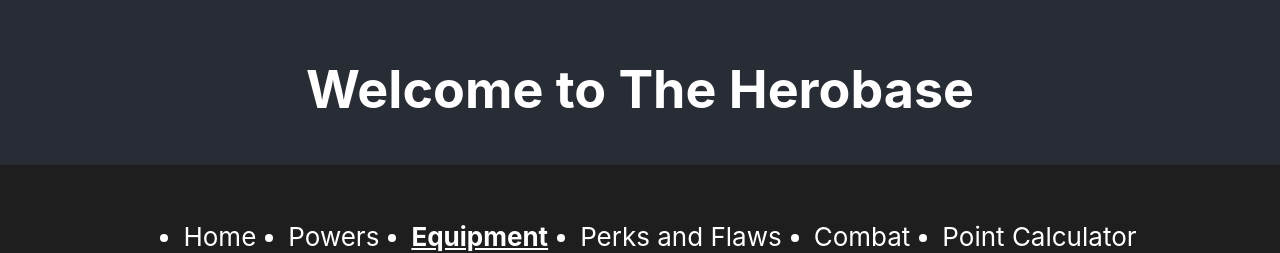
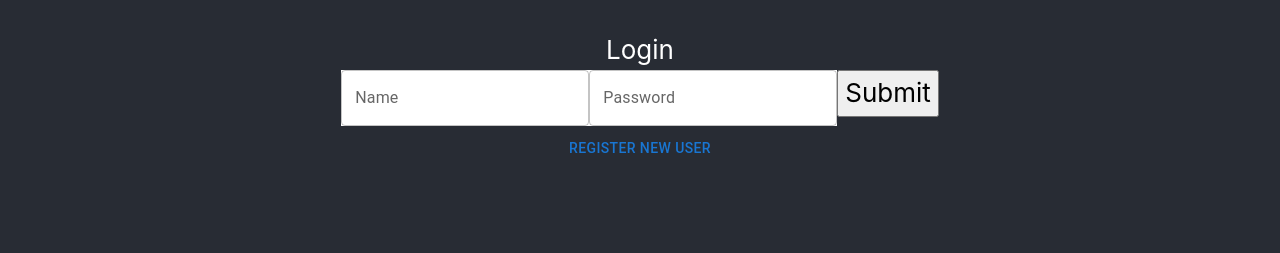
Before and after one commit to TylerAStocks/hero-base, a React (Create React App) app: page /equipment in a window 1280 px wide. Shown: the top 253 px of the page. Built offline with nearby package versions, Linux system fonts and the light colour scheme; no server answers.

Commit message:
configure login page

```diff
--- a/package.json
+++ b/package.json
@@ -1,6 +1,7 @@
 {
   "name": "hero-base",
   "version": "0.1.0",
+  "proxy": "http://localhost:8080",
   "private": true,
   "dependencies": {
     "@emotion/react": "^11.14.0",
@@ -10,6 +11,7 @@
     "@testing-library/jest-dom": "^6.9.1",
     "@testing-library/react": "^16.3.0",
     "@testing-library/user-event": "^13.5.0",
+    "axios": "^1.13.2",
     "clsx": "^2.1.1",
     "formik": "^2.4.6",
     "mantine-datatable": "^8.2.0",
--- a/src/App.tsx
+++ b/src/App.tsx
@@ -1,4 +1,4 @@
-import React from 'react';
+import React, { useEffect, useState } from 'react';
 import './App.css'; // Assuming you have an App.css file for styling
 
 import { MantineProvider } from '@mantine/core';
@@ -14,15 +14,47 @@ import Powers from './Routes/Powers/Powers.tsx';
 import Equipment from './Routes/Equipment/Equipment.tsx';
 import PointCalculator from './Routes/PointCalculator/PointCalculator.tsx';
 import PerksAndFlaws from './Routes/PerksAndFlaws/PerksAndFlaws.tsx';
+import Login from './Routes/Login/Login.tsx';
+import { UserContext } from './UserContext.tsx';
+import axios from 'axios';
 
 // Define the functional component using React.FC type for type safety
 const App: React.FC = () => {
+
+  const [user, setUser] = useState(null);
+
+
+
+  useEffect(() => {
+    if (!user) {
+      axios.get('/users/me', {
+        headers: {
+          'Authorization': `Bearer ${localStorage.getItem('userToken')?.replace(/['"]+/g, '')}`
+        }
+      })
+      .then(function (response) {
+          setUser({ token: localStorage.getItem('userToken')?.replace(/['"]+/g, ''), user: response.data })
+      })
+      .catch(function (error) {
+          console.error(error)
+      })
+    }
+  });
+
+
+  console.log('USER: ', user)
+
   return (
     <BrowserRouter>
+    <UserContext.Provider value={{ user, setUser }}>
+
       <div className="App">
         <header className="App-header">
           <MantineProvider defaultColorScheme="auto">
-          <h1 style={{marginTop: '50px'}}>Welcome to The Herobase</h1>
+
+          {user ? (
+            <>
+            <h1 style={{marginTop: '50px'}}>Herobase</h1>
             <Navbar />
 
 
@@ -37,9 +69,18 @@ const App: React.FC = () => {
             <Route path="/perksAndFlaws" element={<PerksAndFlaws />} />
             </Routes>
             <Footer />
+            </>
+          ) : (
+            <Login />
+          )}
+
+
           </MantineProvider>
         </header>
       </div>
+
+
+    </UserContext.Provider>
     </BrowserRouter>
 
   );
--- a/src/Components/Footer.tsx
+++ b/src/Components/Footer.tsx
@@ -1,6 +1,27 @@
+import { useContext } from "react";
+import { UserContext } from "../UserContext.tsx";
+import axios from "axios";
 
 
 const Footer: React.FC = () => {
+
+    const { user, setUser } = useContext(UserContext);
+
+
+    const handleLogOut = () => {
+        axios.post('/users/logoutAll',{}, {
+            headers: {
+            'Authorization': `Bearer ${localStorage.getItem('userToken')?.replace(/['"]+/g, '')}`
+            }
+        })
+        .then(function (response) {
+            setUser(response.data)
+        })
+        .catch(function (error) {
+            console.error(error)
+        })
+    }
+
 
     return (
         <div style={{
@@ -22,6 +43,7 @@ const Footer: React.FC = () => {
         <a rel="noreferrer" target="_blank" href={"https://drive.google.com/file/d/1LVQd2qZbaC7TF96OMATlBatraJNDFFbk/view?usp=sharing"} >
                 <p>Rulebook</p>
         </a>
+        <button onClick={handleLogOut}>Log Out</button>
       </div>
     )
 }
--- /dev/null
+++ b/src/Routes/Login/Login.tsx
@@ -0,0 +1,119 @@
+import { Form, Formik, FormikHelpers, FormikValues } from "formik";
+import HBPage from "../../Components/Layout/HBPage.tsx"
+import Input from "@mui/material/Input";
+import TextField from "@mui/material/TextField";
+import Button from "@mui/material/Button";
+import axios from 'axios';
+import { useContext, useState } from "react";
+import { UserContext } from "../../UserContext.tsx";
+import Switch from "@mui/material/Switch";
+import FormControlLabel from "@mui/material/FormControlLabel";
+import Checkbox from "@mui/material/Checkbox";
+
+
+const Login: React.FC = () => {
+
+    const { user, setUser } = useContext(UserContext);
+    const [create, setCreate] = useState(false);
+
+
+    const updateCreate = (checked) => {
+        setCreate(checked);
+    }
+
+
+    const submitUser = (values) => {
+        console.log(values)
+
+        if (create) {
+            axios.post('/users', {
+                name: values.name,
+                //email: values.email,
+                password: values.password
+            })
+            .then(function (response) {
+                setUser(response.data)
+                localStorage.setItem('userToken', JSON.stringify(response.data.token));
+            })
+            .catch(function (error) {
+                console.error(error)
+            })
+        } else {
+            axios.post('/users/login', {
+                name: values.name,
+                // email: values.email,
+                password: values.password
+            })
+            .then(function (response) {
+                setUser(response.data)
+                localStorage.setItem('userToken', JSON.stringify(response.data.token));
+            })
+            .catch(function (error) {
+                console.error(error)
+            })
+        }
+
+    }
+
+
+
+    const initVals = {
+        name: '',
+        password: '',
+    }
+
+
+    console.log('CREATE: ', create)
+
+    return (
+        <HBPage>
+
+        <span>{create ? 'Register New User' : 'Login'}</span>
+        {user && (
+            <>
+            <span>Welcome, {user.user.name}!</span>
+            </>
+
+          )}
+
+
+            <Formik
+            initialValues={initVals}
+            onSubmit={(values) => submitUser(values)}
+            >
+                {({
+                    values,
+                    handleChange,
+                    handleSubmit,
+                    setValues
+                }) => (
+                    <Form>
+                        <TextField style={{background: 'white'}} label="Name" name="name" value={values.name} onChange={handleChange}/>
+                        <TextField style={{background: 'white'}} label="Password" name="password" value={values.password} onChange={handleChange}/>
+                        <button type="submit">Submit</button>
+                    </Form>
+                )}
+
+
+            </Formik>
+
+
+            <Button variant="text" onClick={() => setCreate(!create)}>{create ? 'Login Existing User' : 'Register New User'}</Button>
+
+
+
+        {user && (
+            <>
+                <span>User Profile: </span>
+                <span>Name {user.user.name}</span>
+            </>
+        )}
+
+
+
+        </HBPage>
+    )
+}
+
+
+export default Login;
--- /dev/null
+++ b/src/UserContext.tsx
@@ -0,0 +1,7 @@
+import { createContext } from 'react';
+
+
+
+
+
+export const UserContext = createContext(null);
```
Also changed, not shown: 1 other file (tests, documents, lock files or other folders). Lines whose indentation alone changed are shown as unchanged.
